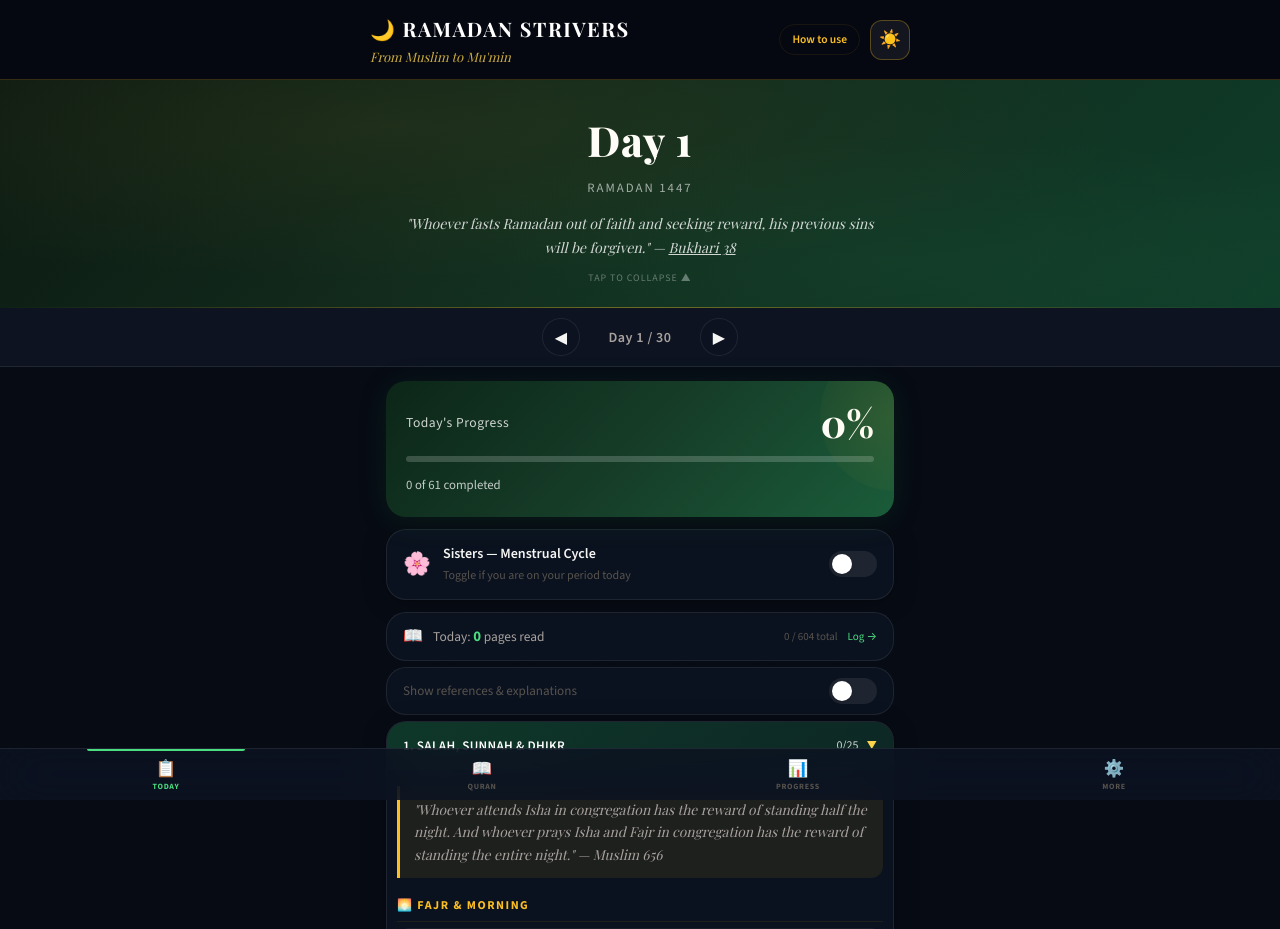
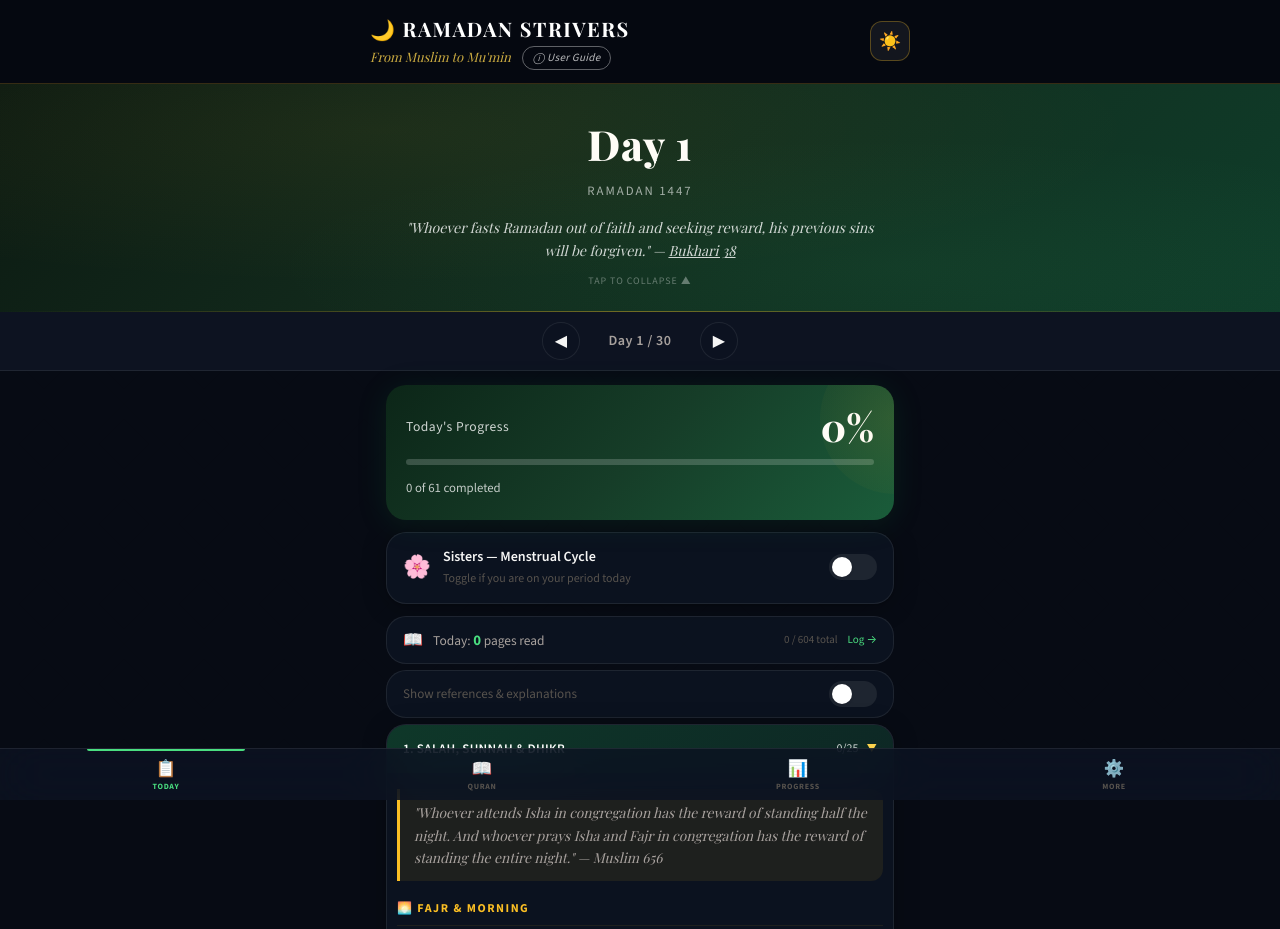
Before and after one commit to 4arhan/ramadan_strivers, a plain HTML site: page index.html in a window 1280 px wide. Shown: the top 929 px of the page. Drawn offline with nearby package versions, Linux system fonts and the light colour scheme.

Commit message:
Update index.html

```diff
--- a/index.html
+++ b/index.html
@@ -8,7 +8,7 @@
 <meta name="apple-mobile-web-app-title" content="Ramadan Strivers">
 <meta name="theme-color" content="#070b14">
 <meta name="description" content="Ramadan Strivers — Your Ramadan Planner & Tracker. From Muslim to Mu'min.">
-<!-- Google tag (gtag.js) -->
+  <!-- Google tag (gtag.js) -->
 <script async src="https://www.googletagmanager.com/gtag/js?id=G-Y3WDNYW5P2"></script>
 <script>
   window.dataLayer = window.dataLayer || [];
@@ -36,7 +36,8 @@ body>*{position:relative;z-index:1}::-webkit-scrollbar{width:4px}::-webkit-scrol
 .hdr h1{font-family:var(--ff);font-size:1.25em;font-weight:700;letter-spacing:1.5px;text-transform:uppercase}
 .hdr h1 span{color:var(--gold-l);font-style:italic;font-weight:400;font-size:.65em;letter-spacing:0;text-transform:none;display:block;margin-top:1px;opacity:.8}
 .hdr-acts{display:flex;align-items:center;gap:10px}
-.learn-link{font-size:.72em;color:var(--gold);cursor:pointer;font-weight:600;padding:5px 12px;border:1px solid var(--gold-glow);border-radius:20px;transition:all .2s;text-decoration:none;white-space:nowrap;font-family:var(--fb)}.learn-link:active{transform:scale(.95);opacity:.8}
+.learn-link{font-size:.85em;color:rgba(255,255,255,.9);cursor:pointer;font-weight:500;padding:2px 10px;border:1.5px solid rgba(255,255,255,.45);border-radius:20px;transition:all .2s;text-decoration:none;white-space:nowrap;font-family:var(--fb);margin-left:8px;vertical-align:middle;display:inline-block;letter-spacing:.3px;position:relative;top:-1px}.learn-link:active{transform:scale(.95);opacity:.7}
+[data-theme="light"] .learn-link{color:rgba(0,0,0,.6);border-color:rgba(0,0,0,.25)}
 .thm-btn{background:rgba(255,255,255,.06);border:1px solid rgba(251,191,36,.3);color:var(--gold-l);width:40px;height:40px;font-size:1.1em;cursor:pointer;display:flex;align-items:center;justify-content:center;border-radius:12px;transition:all .25s}.thm-btn:active{transform:scale(.9)}
 .day-bnr{background:linear-gradient(135deg,#0c1a12 0%,#122a1c 40%,#0f3d2a 100%);color:#fff;padding:26px 20px 22px;text-align:center;position:relative;overflow:hidden}
 .day-bnr::before{content:'';position:absolute;inset:0;background:radial-gradient(ellipse at 30% 20%,rgba(251,191,36,.06),transparent 60%),radial-gradient(ellipse at 70% 80%,rgba(74,222,128,.05),transparent 50%);pointer-events:none}
@@ -180,7 +181,7 @@ body.detail-off .chk{padding:4px 0;min-height:0}
 </style>
 </head>
 <body>
-<header class="hdr"><div class="hdr-in"><div><h1>🌙 Ramadan Strivers <span>From Muslim to Mu'min</span></h1></div><div class="hdr-acts"><a class="learn-link" onclick="goTab('more')">How to use</a><button class="thm-btn" onclick="toggleTheme()" aria-label="Toggle theme"><span id="themeIcon">☀️</span></button></div></div></header>
+<header class="hdr"><div class="hdr-in"><div><h1>🌙 Ramadan Strivers <span>From Muslim to Mu'min <a class="learn-link" onclick="goTab('more')">ⓘ User Guide</a></span></h1></div><button class="thm-btn" onclick="toggleTheme()" aria-label="Toggle theme"><span id="themeIcon">☀️</span></button></div></header>
 <div class="day-bnr" id="dayBanner" onclick="this.classList.toggle('compact')"><div class="dn">Day <span id="currentDay">1</span></div><div class="dl">Ramadan 1447</div><div class="dh" id="dailyHadith"></div><div id="oddBadge"></div><div id="l10Msg"></div><div class="bnr-hint" id="bnrHint">tap to collapse ▲</div></div>
 <div class="day-nav"><button onclick="changeDay(-1)" aria-label="Previous">◀</button><div class="dd" id="dayDisp">Day 1 / 30</div><button onclick="changeDay(1)" aria-label="Next">▶</button></div>
 <main class="wrap">
```
